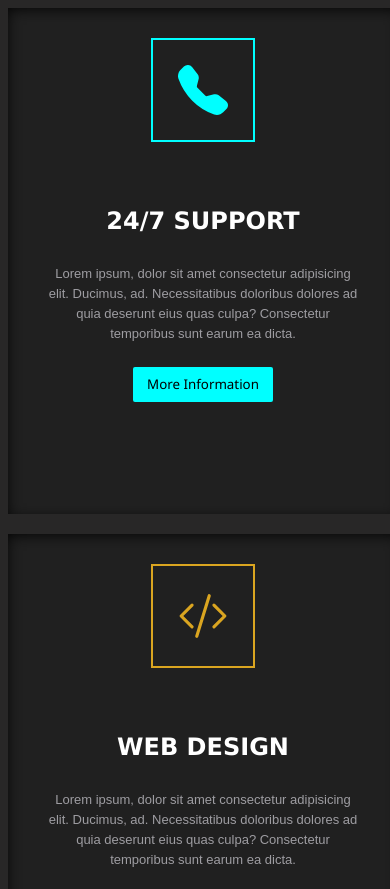
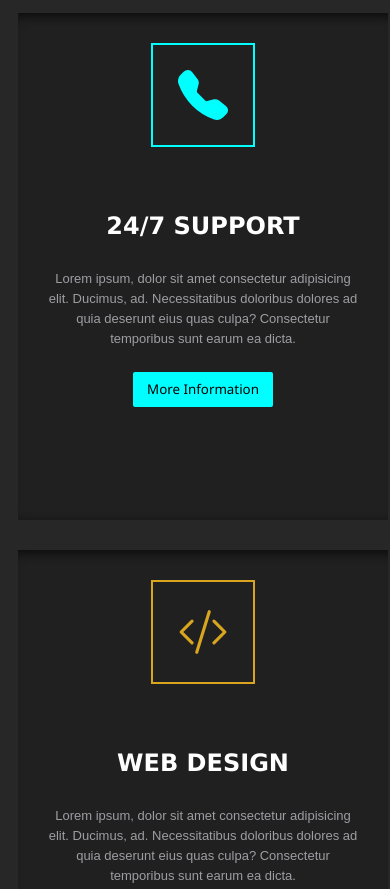
Before and after one commit to danialeyz/servicebox-responsive, a plain HTML site: page index.html in a window 390 px wide. Shown: the top 889 px of the page. Drawn offline with Linux system fonts and the light colour scheme.

Commit message:
IOS bug fixed

```diff
--- a/index.html
+++ b/index.html
@@ -10,7 +10,7 @@
   </head>
   <body>
     <div class="container">
-      <div class="box" style="--color: aqua">
+      <div class="box" style="--color: rgb(2 255 255)">
         <div class="icon-area">
           <svg
             xmlns="http://www.w3.org/2000/svg"
@@ -36,7 +36,7 @@
         <button>More Information</button>
       </div>
 
-      <div class="box" style="--color: goldenrod">
+      <div class="box" style="--color: rgb(217 165 33)">
         <div class="icon-area">
           <svg
             xmlns="http://www.w3.org/2000/svg"
--- a/style.css
+++ b/style.css
@@ -15,6 +15,7 @@ body {
   display: grid;
   grid-template-columns: 1fr 1fr 1fr;
   column-gap: 20px;
+  overflow-x: hidden !important;
 }
 
 .box {
@@ -121,20 +122,23 @@ p {
 @media screen and (max-width: 840px) {
   body {
     height: 100% !important;
+    overflow-x: hidden !important;
   }
   .container {
     display: flex !important;
     flex-direction: column !important;
     align-items: center !important;
     justify-content: space-around !important;
-    column-gap: 0px;
+    column-gap: 0px !important;
     row-gap: 20px;
     overflow-y: scroll;
     position: relative;
     margin: 0%;
     overflow-x: hidden;
-    width: 100vw;
-    height: 100%;
+    overflow-x: hidden !important;
+    width: 95% !important;
+    height: 100% !important;
+    margin: 1rem;
   }
 
   h2,
```
